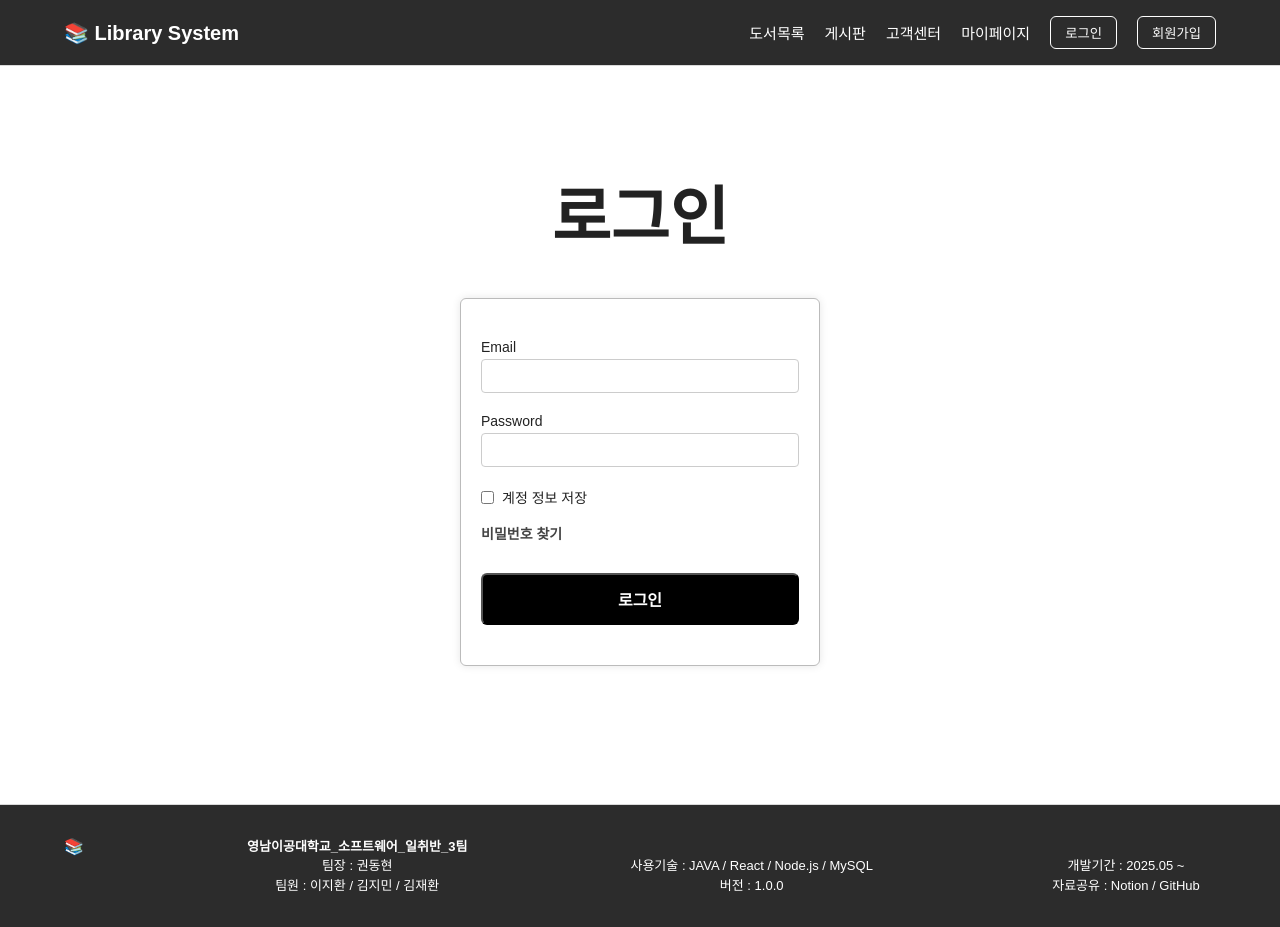
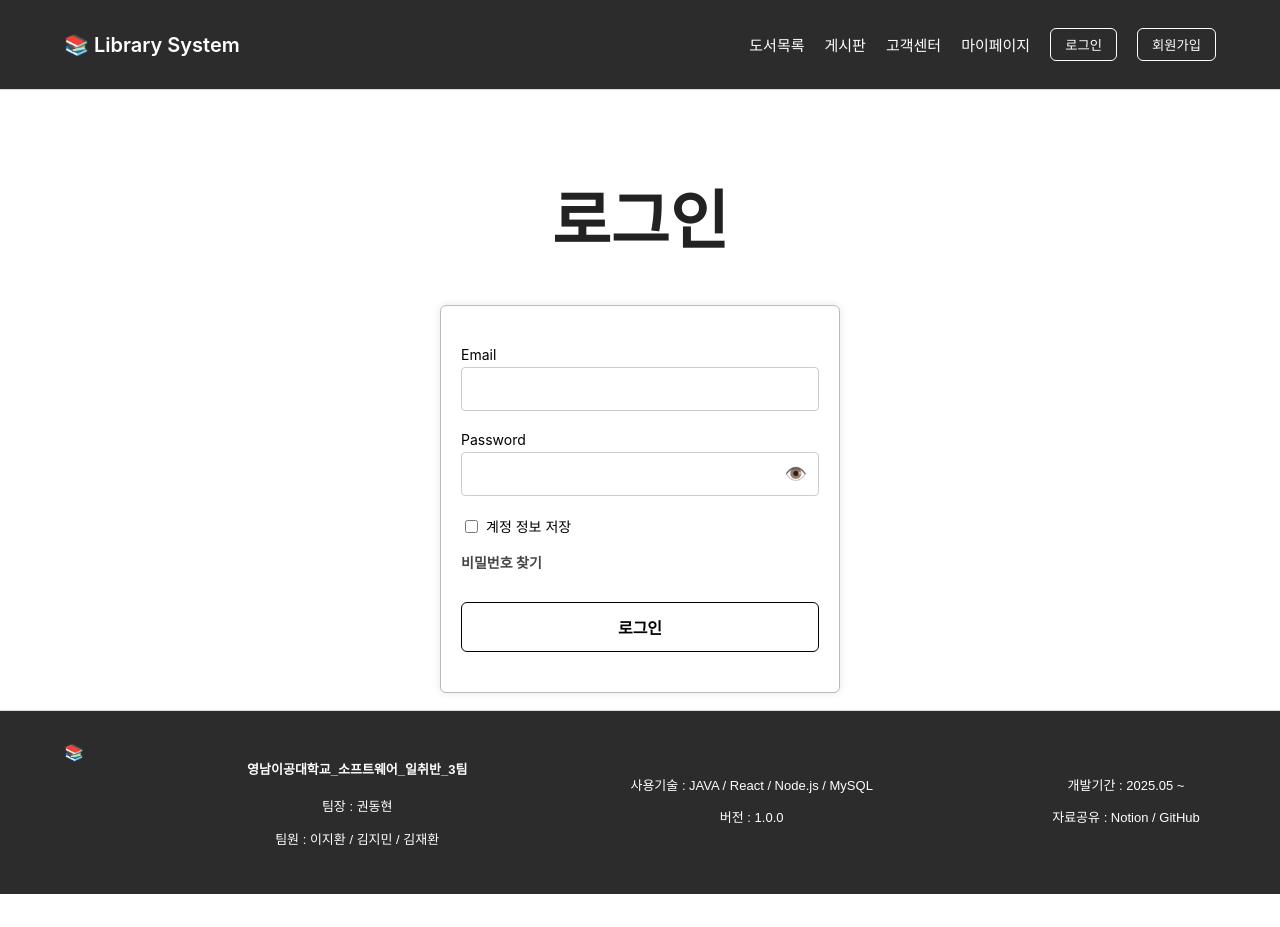
Before and after one commit to dhkdhkdhk-1/2025JavaProject, a React (Create React App) app in the folder frontend/: page /login in a window 1280 px wide. After the commit the page ends 894 px from the top, so only its background shows below. Built offline with nearby package versions, Linux system fonts and the light colour scheme.

Commit message:
Login,Login후header변경

```diff
--- a/frontend/src/components/header/Header.jsx
+++ b/frontend/src/components/header/Header.jsx
@@ -1,11 +1,33 @@
 import { useNavigate } from "react-router-dom";
+import { useEffect, useState } from "react";
 import "./Header.css";
 
 export default function Header() {
   const navigate = useNavigate();
+  const [isLoggedIn, setIsLoggedIn] = useState(
+    !!localStorage.getItem("accessToken")
+  );
 
-  const handleLoginClick = () => {
-    navigate("/login");
+  useEffect(() => {
+    const handleStorageChange = () => {
+      setIsLoggedIn(!!localStorage.getItem("accessToken"));
+    };
+
+    window.addEventListener("storage", handleStorageChange);
+    return () => window.removeEventListener("storage", handleStorageChange);
+  }, []); // setIsLoggedIn은 React가 안정적으로 관리하므로 deps 생략 OK
+
+  const handleLoginClick = () => navigate("/login");
+  const handleSignupClick = () => navigate("/signup");
+
+  const handleLogout = () => {
+    localStorage.removeItem("accessToken");
+    localStorage.removeItem("refreshToken");
+    alert("로그아웃되었습니다.");
+    setIsLoggedIn(false);
+    navigate("/");
+    // ✅ 다른 컴포넌트에서도 로그인 상태 변경 감지 가능
+    window.dispatchEvent(new Event("storage"));
   };
 
   return (
@@ -19,10 +41,22 @@ export default function Header() {
         <a href="/board">게시판</a>
         <a href="/support">고객센터</a>
         <a href="/mypage">마이페이지</a>
-        <button className="login-btn" onClick={handleLoginClick}>
-          로그인
-        </button>
-        <button className="login-btn">회원가입</button>
+
+        {/* ✅ 로그인 상태에 따라 버튼 표시 */}
+        {!isLoggedIn ? (
+          <>
+            <button className="login-btn" onClick={handleLoginClick}>
+              로그인
+            </button>
+            <button className="login-btn" onClick={handleSignupClick}>
+              회원가입
+            </button>
+          </>
+        ) : (
+          <button className="login-btn" onClick={handleLogout}>
+            로그아웃
+          </button>
+        )}
       </nav>
     </header>
   );
--- a/frontend/src/pages/login/Login-Style.css
+++ b/frontend/src/pages/login/Login-Style.css
@@ -1,46 +1,116 @@
-:root {
-  --color-primary: #222;
-  --color-secondary: #007bff;
-  --color-border: #bbb;
-  --color-border-focus: #555;
-  --color-background: #fff;
-  --color-text-muted: #444;
+@import "./Login-Variables.css";
 
-  --font-size-title: 32px;
-  --font-size-input: 14px;
-  --font-size-button: 16px;
-
-  --spacing-base: 20px;
-  --spacing-large: 40px;
-
-  --border-radius: 6px;
-  --input-padding: 8px 12px;
+.login-page {
+  max-width: 400px;
+  margin: 80px auto 120px auto;
+  padding: 0 var(--spacing-base);
+  background-color: var(--color-background);
+  text-align: center;
 }
 
-/* 기본 초기화 */
-* {
-  box-sizing: border-box;
-  margin: 0;
-  padding: 0;
+.login-title {
+  margin-bottom: var(--spacing-large);
+  font-weight: bold;
+  font-size: var(--font-size-title);
+  color: var(--color-primary);
 }
 
-html,
-body {
-  height: 100%;
+.login-box {
+  border: 1px solid var(--color-border);
+  padding: var(--spacing-large) var(--spacing-base);
+  border-radius: var(--border-radius);
+  box-shadow: 0 0 8px rgba(0, 0, 0, 0.1);
+  background-color: var(--color-background);
+  text-align: left;
 }
 
-body {
-  display: flex;
-  flex-direction: column;
-  min-height: 100vh;
-  background-color: var(--color-background);
-  color: var(--color-primary);
-  font-family: sans-serif;
+.login-input {
+  margin-bottom: var(--spacing-base);
 }
 
-/* 메인 콘텐츠 */
-main {
-  flex: 1;
-  padding: var(--spacing-base);
-  margin-bottom: -2.5px; /* footer와의 간격 */
+/* ✅ 입력창 정렬 수정 */
+.login-input-field {
+  width: 100%;
+  height: 44px; /* 높이 살짝 증가 */
+  padding: 10px 44px 10px 12px; /* 오른쪽 여백 확보 */
+  font-size: var(--font-size-input);
+  border: 1px solid #ccc;
+  border-radius: 4px;
+  box-sizing: border-box;
+  transition: border-color 0.2s ease;
 }
+
+.login-input-field:focus {
+  border-color: var(--color-border-focus);
+  outline: none;
+}
+
+/* ✅ 비밀번호 입력 영역 */
+.password-container {
+  position: relative;
+  margin-bottom: var(--spacing-base);
+}
+
+/* ✅ 눈 아이콘 수직 중앙 정렬 */
+.toggle-password-btn {
+  position: absolute;
+  right: 12px;
+  top: 50%;
+  transform: translateY(5%); /* 👈 -50% → -40% 로 변경 */
+  background: transparent;
+  border: none;
+  cursor: pointer;
+  font-size: 18px;
+  color: #666;
+  padding: 0;
+  line-height: 1;
+  display: flex;
+  align-items: center;
+  justify-content: center;
+}
+
+.toggle-password-btn:hover {
+  color: #000;
+}
+
+.login-checkbox {
+  display: flex;
+  align-items: center;
+  margin-bottom: 16px;
+  font-size: var(--font-size-input);
+  cursor: pointer;
+}
+
+.login-forgot {
+  font-size: var(--font-size-input);
+  color: var(--color-text-muted);
+  margin-bottom: 30px;
+  cursor: pointer;
+  user-select: none;
+  font-weight: 600;
+}
+
+.login-forgot:hover {
+  color: var(--color-secondary);
+  text-decoration: underline;
+}
+
+/* ✅ 버튼 원래 UI 유지 */
+.login-button {
+  width: 100%;
+  display: block;
+  padding: 12px 0;
+  font-weight: 600;
+  font-size: var(--font-size-button);
+  border-radius: var(--border-radius);
+  cursor: pointer;
+  border: 1px solid black;
+  background-color: white;
+  color: black;
+  transition: all 0.2s ease;
+}
+
+.login-button:hover {
+  background-color: black;
+  color: white;
+}
--- a/frontend/src/pages/login/Login-Variables.css
+++ b/frontend/src/pages/login/Login-Variables.css
@@ -1,78 +1,18 @@
-@import "./Login-Variables.css";
+:root {
+  --color-primary: #222;
+  --color-secondary: #007bff;
+  --color-border: #bbb;
+  --color-border-focus: #555;
+  --color-background: #fff;
+  --color-text-muted: #444;
 
-.login-page {
-  max-width: 400px;
-  margin: 80px auto 120px auto;
-  padding: 0 var(--spacing-base);
-  background-color: var(--color-background);
-  text-align: center;
+  --font-size-title: 32px;
+  --font-size-input: 14px;
+  --font-size-button: 16px;
+
+  --spacing-base: 20px;
+  --spacing-large: 40px;
+
+  --border-radius: 6px;
+  --input-padding: 8px 12px;
 }
-
-.login-title {
-  margin-bottom: var(--spacing-large);
-  font-weight: bold;
-  font-size: var(--font-size-title);
-  color: var(--color-primary);
-}
-
-.login-box {
-  border: 1px solid var(--color-border);
-  padding: var(--spacing-large) var(--spacing-base);
-  border-radius: var(--border-radius);
-  box-shadow: 0 0 8px rgba(0, 0, 0, 0.1);
-  background-color: var(--color-background);
-  text-align: left;
-}
-
-.login-input {
-  margin-bottom: var(--spacing-base);
-}
-
-.login-input-field {
-  width: 100%;
-  padding: var(--input-padding);
-  font-size: var(--font-size-input);
-  border: 1px solid #ccc;
-  border-radius: 4px;
-  box-sizing: border-box;
-  transition: border-color 0.2s ease;
-}
-
-.login-input-field:focus {
-  border-color: var(--color-border-focus);
-  outline: none;
-}
-
-.login-checkbox {
-  display: flex;
-  align-items: center;
-  margin-bottom: 16px;
-  font-size: var(--font-size-input);
-  cursor: pointer;
-}
-
-.login-forgot {
-  font-size: var(--font-size-input);
-  color: var(--color-text-muted);
-  margin-bottom: 30px;
-  cursor: pointer;
-  user-select: none;
-  font-weight: 600;
-}
-
-.login-forgot:hover {
-  color: var(--color-secondary);
-  text-decoration: underline;
-}
-
-.login-button {
-  width: 100%;
-  display: block;
-  padding: 12px 0;
-  font-weight: 600;
-  font-size: var(--font-size-button);
-  border-radius: var(--border-radius);
-  cursor: pointer;
-  background-color: black;
-  color: white;
-}
--- a/frontend/src/pages/login/Login.tsx
+++ b/frontend/src/pages/login/Login.tsx
@@ -3,6 +3,7 @@ import { CheckboxField } from "./components/CheckboxField";
 import { InputField } from "./components/InputField";
 import { VariantPrimaryWrapper } from "./components/VariantPrimaryWrapper";
 import { TextContentTitle } from "./components/TextContentTitle";
+import { useNavigate } from "react-router-dom";
 
 import "./Login-Variables.css";
 import "./Login-Style.css";
@@ -10,7 +11,9 @@ import "./Login-Style.css";
 const Login: React.FC = () => {
   const [email, setEmail] = useState("");
   const [password, setPassword] = useState("");
+  const [showPassword, setShowPassword] = useState(false);
   const [remember, setRemember] = useState(false);
+  const navigate = useNavigate();
 
   const handleLogin = async () => {
     try {
@@ -30,15 +33,13 @@ const Login: React.FC = () => {
       }
 
       const data = await response.json();
-      console.log("로그인 성공, 받은 토큰:", data);
-
-      // 토큰 저장
       localStorage.setItem("accessToken", data.accessToken);
       localStorage.setItem("refreshToken", data.refreshToken);
+      window.dispatchEvent(new Event("storage"));
 
-      // 이후 이동 등 추가 작업
-      alert("로그인 성공!");
-      // 예: navigate("/books"); (react-router-dom 사용 시)
+      if (window.confirm("로그인 성공! 홈 화면으로 이동하시겠습니까?")) {
+        navigate("/");
+      }
     } catch (error) {
       console.error(error);
       alert("로그인 실패: 이메일과 비밀번호를 확인하세요.");
@@ -58,6 +59,9 @@ const Login: React.FC = () => {
           valueType="value"
           onChange={(e) => setEmail(e.target.value)}
         />
+
+        {/* 👁 비밀번호 입력 */}
+        <div className="password-container">
           <InputField
             className="login-input"
             inputClassName="login-input-field"
@@ -65,14 +69,29 @@ const Login: React.FC = () => {
             value={password}
             valueType="value"
             onChange={(e) => setPassword(e.target.value)}
+            type={showPassword ? "text" : "password"}
           />
+
+          {/* ✅ lucide-react 없이 이모지로 대체 */}
+          <button
+            type="button"
+            className="toggle-password-btn"
+            onMouseDown={(e) => e.preventDefault()} // 포커스 유지
+            onClick={() => setShowPassword((prev) => !prev)}
+          >
+            {showPassword ? "🙈" : "👁️"}
+          </button>
+        </div>
+
         <CheckboxField
           className="login-checkbox"
           label="계정 정보 저장"
           valueType={remember ? "checked" : "unchecked"}
           onChange={(e) => setRemember(e.target.checked)}
         />
+
         <div className="login-forgot">비밀번호 찾기</div>
+
         <VariantPrimaryWrapper
           className="login-button"
           label="로그인"
--- a/frontend/src/pages/login/components/InputField.tsx
+++ b/frontend/src/pages/login/components/InputField.tsx
@@ -7,6 +7,7 @@ type InputFieldProps = {
   value?: string;
   valueType?: "placeholder" | "value";
   state?: "default" | "disabled";
+  type?: string; // ✅ 비밀번호 등 input type 지정용 속성 추가
   onChange?: (e: React.ChangeEvent<HTMLInputElement>) => void;
 };
 
@@ -17,6 +18,7 @@ export const InputField: React.FC<InputFieldProps> = ({
   value = "",
   valueType = "placeholder",
   state = "default",
+  type = "text", // ✅ 기본값은 text로 설정
   onChange,
 }) => {
   return (
@@ -27,7 +29,7 @@ export const InputField: React.FC<InputFieldProps> = ({
         {label}
       </label>
       <input
-        type="text"
+        type={type} // ✅ type prop을 적용
         className={inputClassName}
         placeholder={valueType === "placeholder" ? value : ""}
         value={valueType === "value" ? value : undefined}
```
Lines whose indentation alone changed are shown as unchanged.
